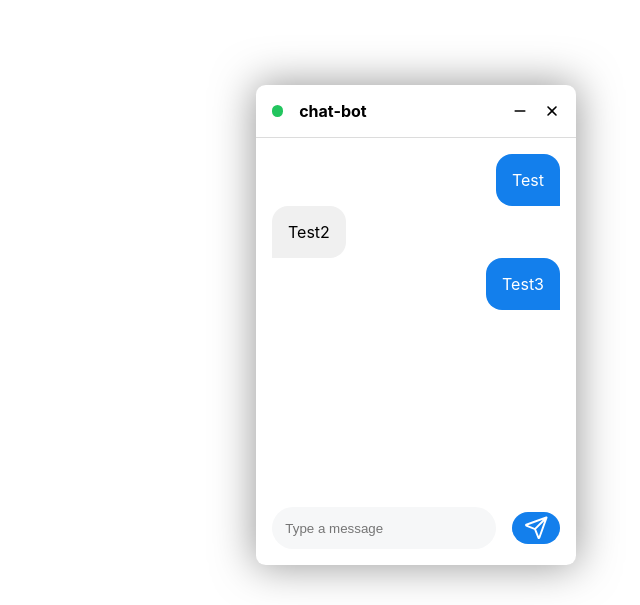
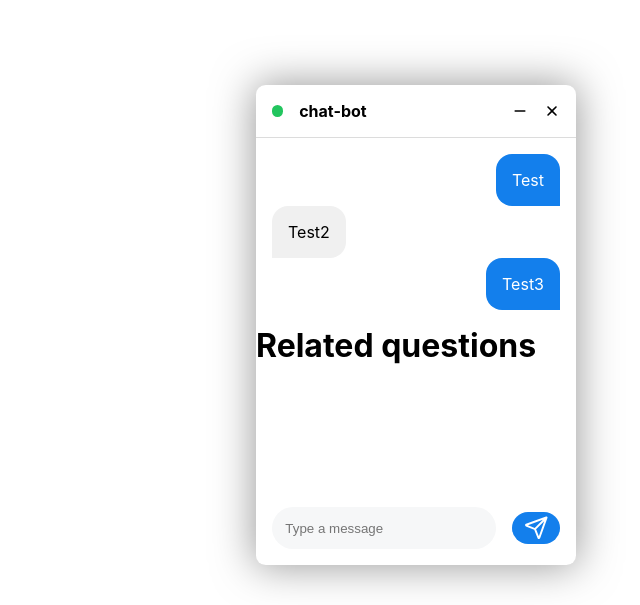
Before and after one commit to S7R4NGER1337/Chat-Bot, a React (Create React App) app: page / in a window 1280 px wide. Shown: the part 195-800 px from the top of the page, without its empty margins (640-1280 px from the left). Built offline with nearby package versions, Linux system fonts and the light colour scheme.

Commit message:
creating relatedQuestions state and passing it to RelatedQuestions

```diff
--- a/src/components/ChatBot/ChatBox.js
+++ b/src/components/ChatBot/ChatBox.js
@@ -3,6 +3,7 @@ import styles from "./chatBox.module.css";
 import ChatMessage from "./ChatMessage";
 import Header from "./Navigation";
 import ChatInput from "./ChatInput";
+import ReleatedQuestions from "./RelatedQuestions";
 
 export default function ChatBox() {
   const [messages, setMessages] = useState([
@@ -19,6 +20,7 @@ export default function ChatBox() {
       type: "user",
     },
   ]);
+  const [relatedQuestions, setRelatedQuestions] = useState([])
 
   return (
     <div className={styles.chatBoxContainer}>
@@ -28,7 +30,8 @@ export default function ChatBox() {
           <ChatMessage text={message.text} type={message.type} />
         ))}
       </div>
-      <ChatInput setMessages={setMessages}/>
+      <ReleatedQuestions options={relatedQuestions}/>
+      <ChatInput setMessages={setMessages} setRelatedQuestions={setRelatedQuestions}/>
     </div>
   );
 }
```
